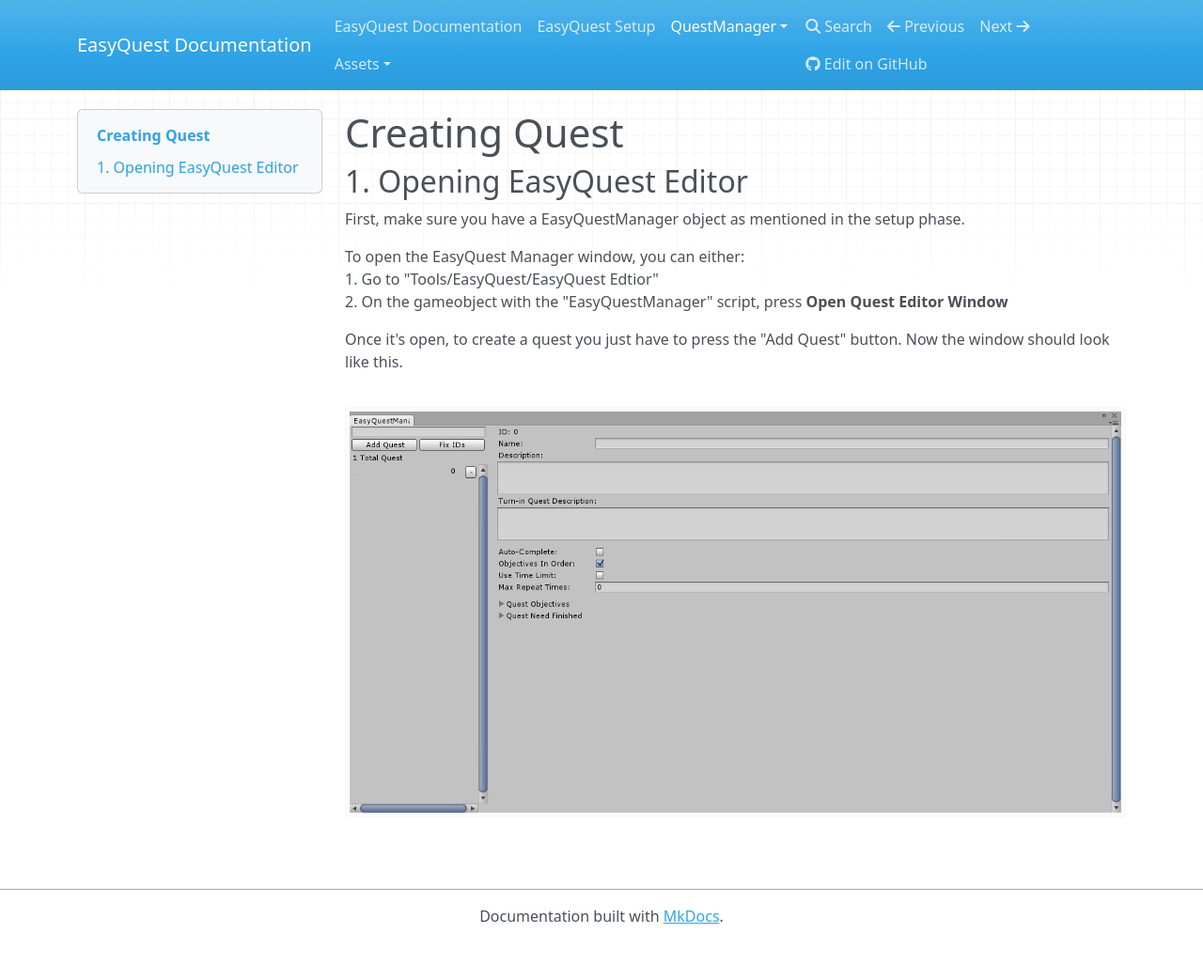
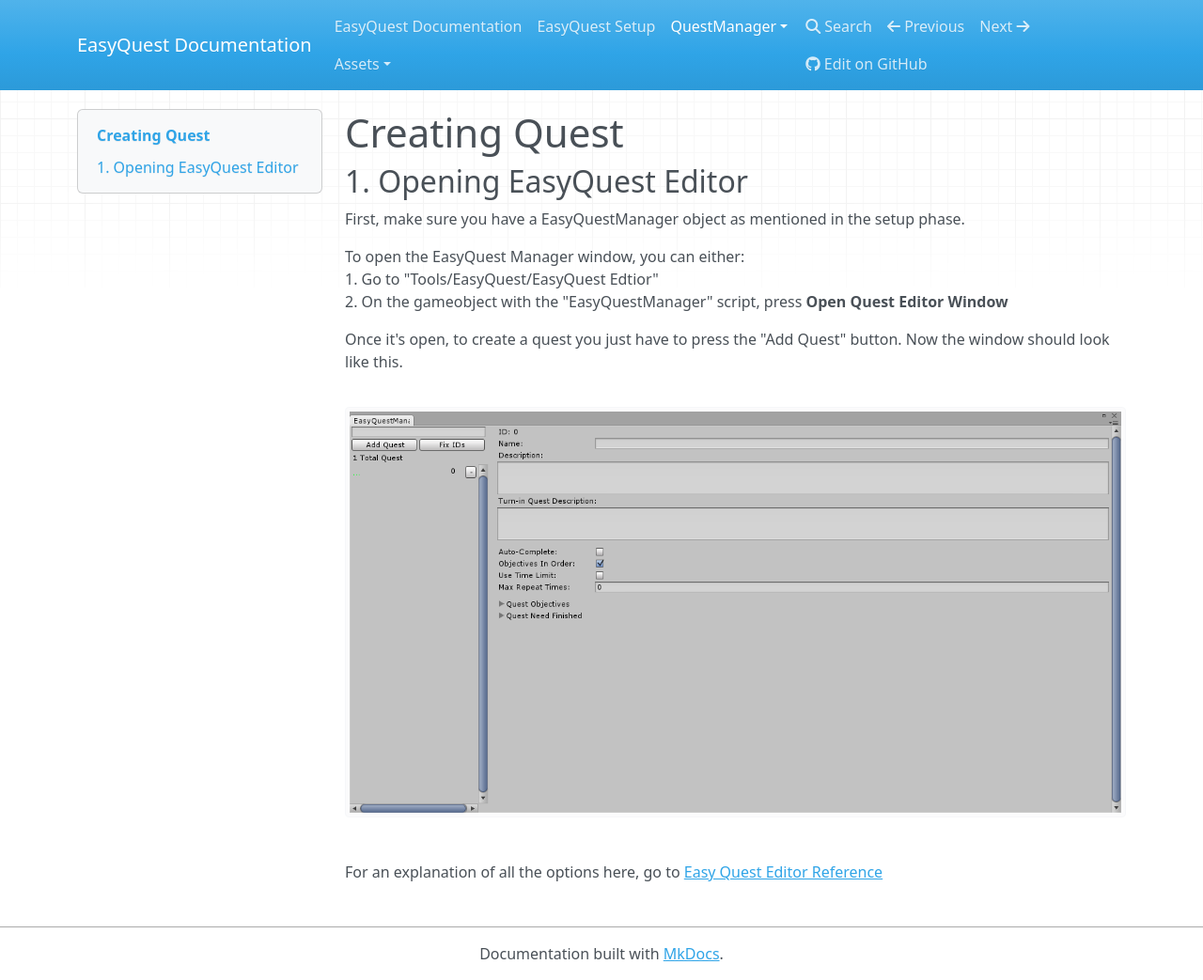
Before and after one commit to KnightlessLabs/EasyQuest-Docs, an MkDocs documentation site: the page built from docs/QuestManager/CreatingQuest.md, in a window 1280 px wide and 1043 px high. Shown: the whole window at 94% size. Built offline with MkDocs 1.6.1, drawn with Linux system fonts in a browser that asks for light colours; nearby versions of some CDN libraries.

Commit message:
Update CreatingQuest.md

```diff
--- a/docs/QuestManager/CreatingQuest.md
+++ b/docs/QuestManager/CreatingQuest.md
@@ -12,3 +12,5 @@ Once it's open, to create a quest you just have to press the "Add Quest" button.
 Now the window should look like this.
 
 ![](../assets/EasyQuestEditor.png)
+
+For an explanation of all the options here, go to [Easy Quest Editor Reference](EasyQuestEditorReference.md)
```
